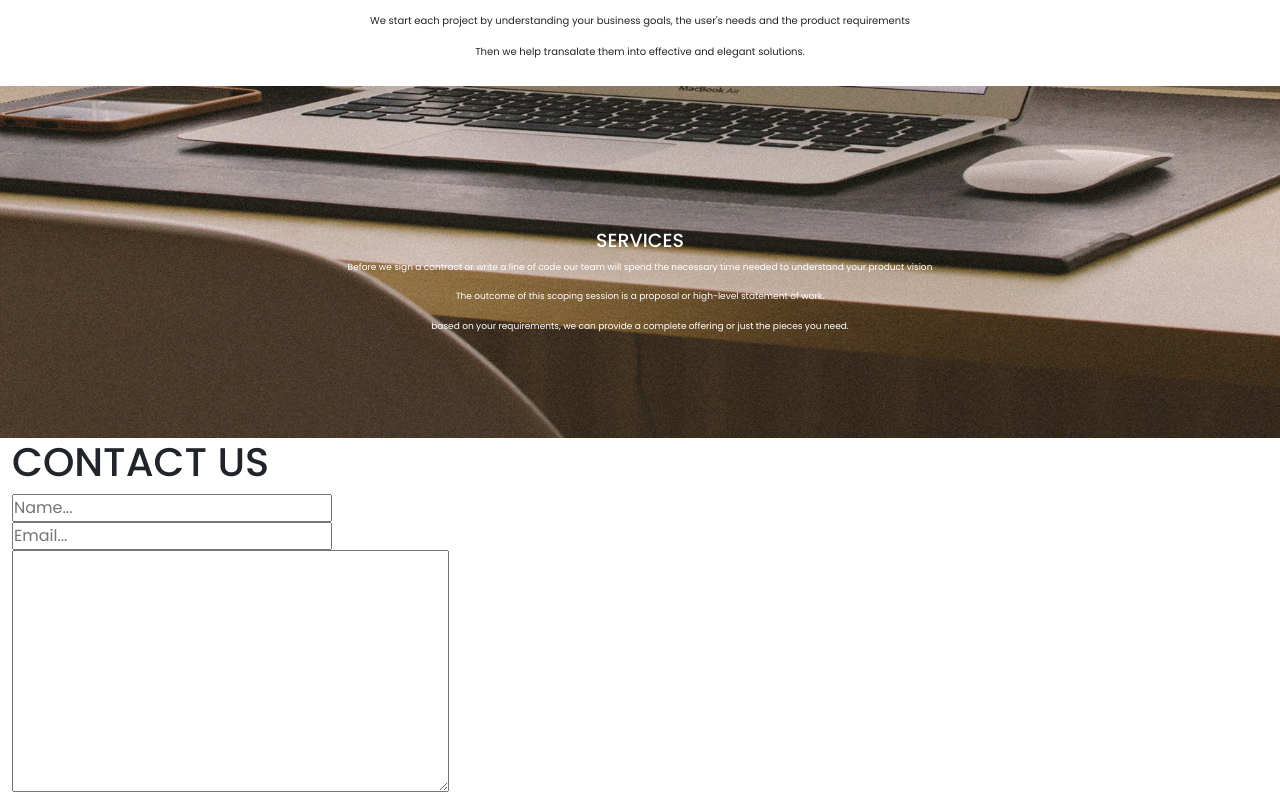
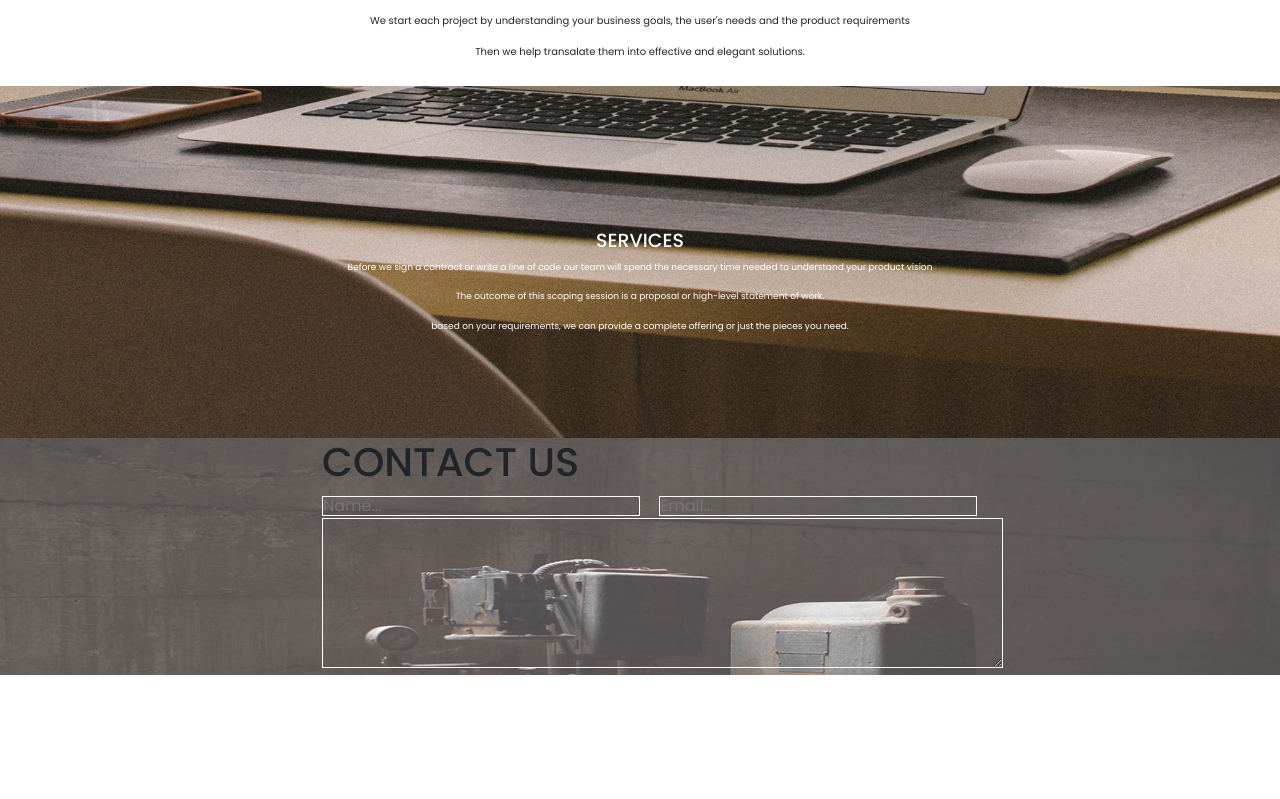
Before and after one commit to Olliemint/Delani-Studio, a plain HTML site: page index.html in a window 1280 px wide. Shown: the part 921-1720 px from the top of the page. After the commit the page ends 1596 px from the top, so only its background shows below. Drawn offline with nearby package versions, Linux system fonts and the light colour scheme.

Commit message:
style:styling contact section

```diff
--- a/Css/style.css
+++ b/Css/style.css
@@ -73,3 +73,38 @@ html{
 
 
 }
+/* what we do section */
+
+/* portfolio section */
+#portfolio .col img{
+    height: 150px;
+    width: 150px;
+
+
+}
+/* contact us */
+#contact .container-fluid{
+    display: flex;
+    justify-content: center;
+    align-items: center;
+    background-image: url("/assets/backgrounds/c_image.jpg");
+    background-size: cover;
+}
+.inputs{
+    display: flex;
+    gap: 3%;
+}
+.inputs input{
+    background: transparent;
+    height: 20px;
+    border: 1px solid #fff;
+    color: #fff;
+}
+
+textarea {
+    width: 107%;
+    height: 150px;
+    background: transparent;
+    border: 1px solid #fff;
+    align-items: center;
+  }
```
